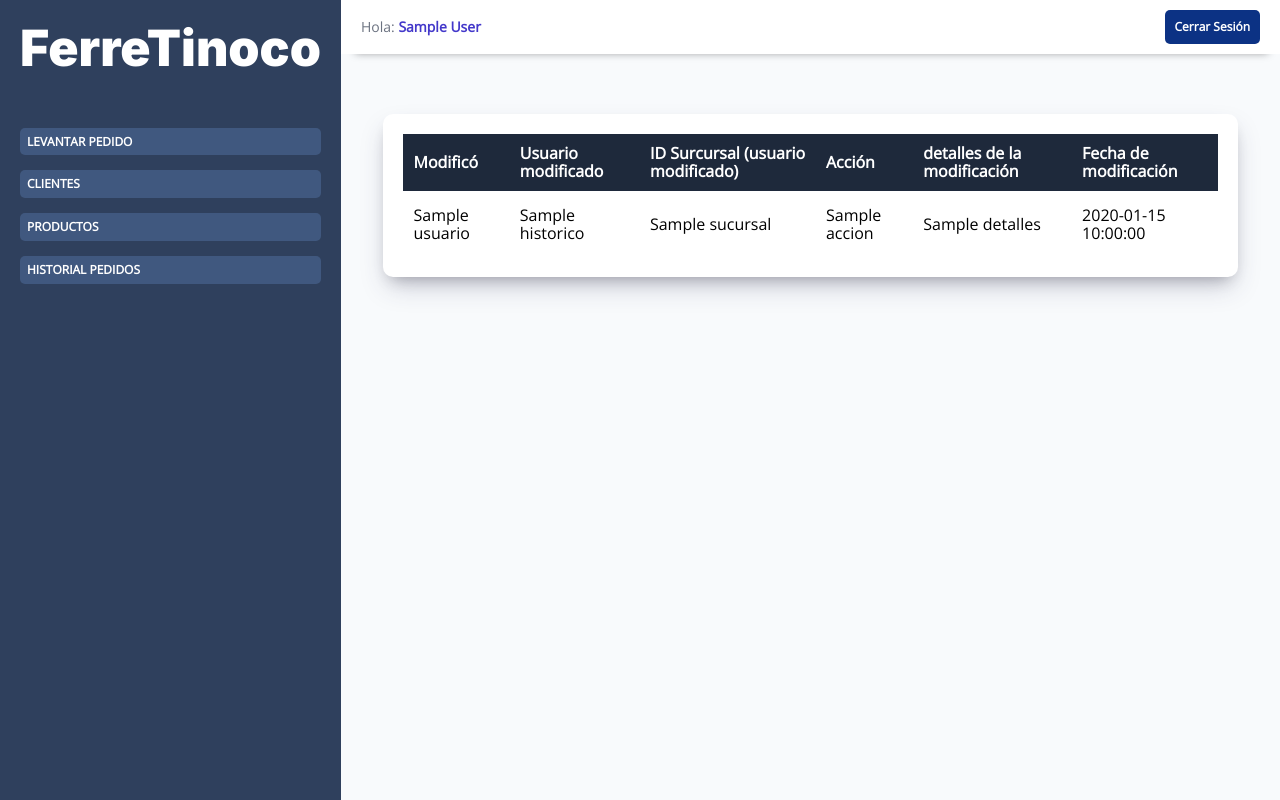
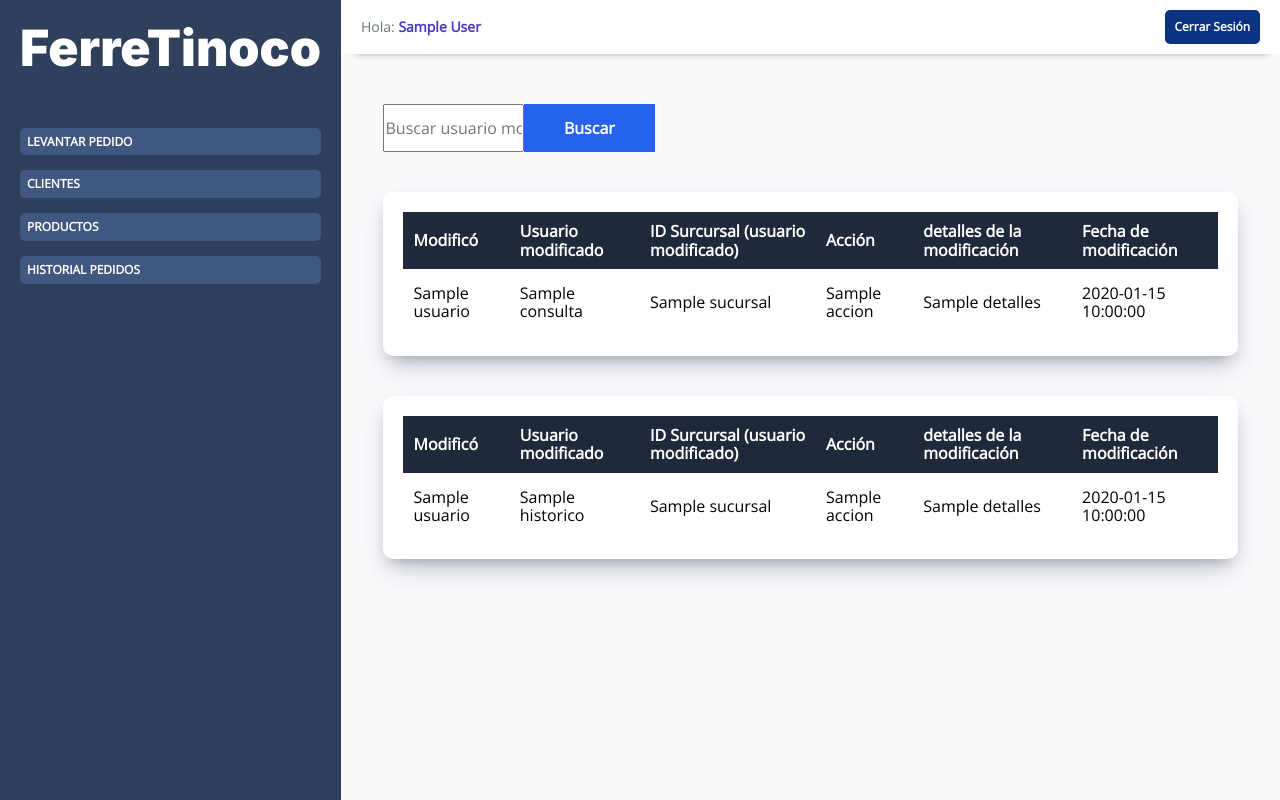
Before and after one commit to DiegoAbarca99/app-ferreteria, a PHP site: template views/admin/historial.php in a window 1280 px wide. Run offline with PHP 8.4, Linux system fonts and the light colour scheme; the visitor is signed in with stand-in values (Sample User, id 1); the template is opened without the code that fills it: most values are stand-ins (such as "Sample title", 1, 10 or a date in 2020); data that the repository does not hold is empty; some libraries are stand-ins or nearby versions.

Commit message:
buscador por nombre del historial hecho

```diff
--- a/includes/database.php
+++ b/includes/database.php
@@ -1,6 +1,6 @@
 <?php
 
-$db = mysqli_connect('localhost', 'root', 'root', 'ferretinoco');
+$db = mysqli_connect('localhost', 'root', '1234', 'ferretinoco');
 
 
 if (!$db) {
--- a/public/index.php
+++ b/public/index.php
@@ -60,7 +60,7 @@ $router->get('/proveedor/productos/pdf', [ProductosController::class, 'pdf']);
 //Dashboard(Admin)
 $router->get('/admin/index', [AdminController::class, 'index']);
 $router->get('/historial', [AdminController::class, 'historial']);
-
+$router->post('/historial', [AdminController::class, 'historial']);
 //Gestión categorias del producto - impuestos y ganancias (Admin)
 $router->get('/admin/categoria', [CategoriasProductoController::class, 'index']);
 $router->get('/admin/categoria/crear', [CategoriasProductoController::class, 'crear']);
--- a/views/admin/historial.php
+++ b/views/admin/historial.php
@@ -1,9 +1,58 @@
 <?php include_once __DIR__.'/../templates/header-dashboard.php';?>
 
 <div class="contenedor">
+<?php include_once __DIR__ . '/../templates/alertas.php' ?>
+<div id="pedido">
+        <div class="seccion" id="paso-1">
+
+
+                <div class="filtro">
+
+                    <form method="POST" class="filtro__buscador" id="buscador-cliente" >
+                        <input id="buscar-cliente" name='busqueda' type="text" class="filtro__input" placeholder="Buscar usuario modificado">
+                        <input type="submit" class="filtro__submit" name='enviar' value="Buscar">
+
+                    </form>
+
+
+                </div>
+                <!-- Tabla que muestra la búsqueda por nombre de usuario modificado -->
+                <?php if($consulta) { ?>
+                <div class="contenedor-sombra mt-4">
+                    <table class="table">
+                <thead class="table__head">
+                    <tr>
+                        <th class="table__th table__th--ocultar">Modificó</th>
+                        <th class="table__th">Usuario modificado</th>
+                        <th class="table__th table__th--ocultar">ID Surcursal (usuario modificado)</th>
+                        <th class="table__th">Acción</th>
+                        <th class="table__th">detalles de la modificación</th>
+                        <th class="table__th">Fecha de modificación</th>
+                    </tr>
+                </thead>
+
+                <tbody class="table__body">
+                    <?php foreach ($consulta as $cons) { ?>
+                        <tr class="table__tr">
+                            <td class="table__td table__td--ocultar"> <?php echo $cons->usuario ?></td>
+                            <td class="table__td"> <?php echo $cons->nombre ?></td>
+                            <td class="table__td table__td--ocultar"> <?php echo $cons->sucursal ?></td>
+                            <td class="table__td "> <?php echo $cons->accion ?></td>
+                            <td class="table__td "> <?php echo $cons->detalles ?></td>
+                            <td class="table__td "> <?php echo $cons->fecha ?></td>
+
+                        </tr>
+
+                    <?php } ?>
+                </tbody>
+            </table>
+                <?php } ?>
+            </div>
+
+        </div>
 <div class="contenedor-sombra mt-4">
         <?php if (empty($historico)) { ?>
-            <p class="text-center">Tabla copiada de los usuarios para gestionar, esperando a realizar la tabla de historial y trabajar con ella</p>
+            <p class="text-center">Aún no hay modificaciones importantes</p>
         <?php } else { ?>
             <table class="table">
                 <thead class="table__head">
--- a/views/perfiles/formulario.php
+++ b/views/perfiles/formulario.php
@@ -62,8 +62,7 @@
             <a class="formulario__enlace" id="sucursal-añadir">Añadir Sucursal</a>
             <a class="formulario__enlace--eliminar" id="sucursal-eliminar">Eliminar Sucursal</a>
         </div>
-
-        <input type="hidden" name="nivel" value="<?php echo $usuario->nivel; ?>" id="nivel-hidden">
+        <input type="hidden" name="nivel" value="<?php echo $usuario->nivel ?>" id="nivel-hidden">
 
 
     </fieldset>
--- a/views/perfiles/perfil.php
+++ b/views/perfiles/perfil.php
@@ -32,13 +32,13 @@
                         <p><?php echo $usuario->status === '1' ? 'Proveedor' : 'Oficina' ?></p>
                     </div>
 
-                    <?php if ($usuario->status === '1') { ?>
+                   <?php if ($usuario->status === '1') { ?>
                         <div class="formulario__campo">
                             <label for="status">Nivel de Acesso</label>
-                            <p><?php echo $usuario->nivel === '1' ? 'Regular' : 'Privilegiado' ?></p>
+                            <p><?php echo $usuario->nivel === '1' ? 'Regular' : 'Privilegiado'?></p>
                         </div>
+                    <?php } ?>
 
-                    <?php } ?>
 
                 </div>
 
```
Also changed, not shown: controllers/AdminController.php (+33 -2 lines), controllers/ClientesController.php (+7 -4 lines), controllers/PerfilesController.php (+18 -11 lines), 1 other file.
